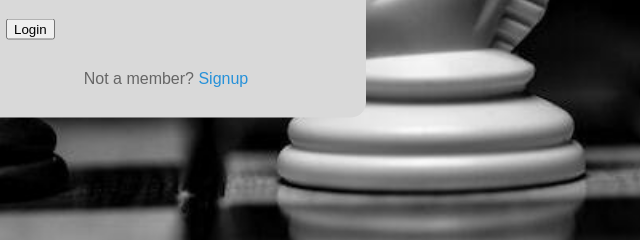
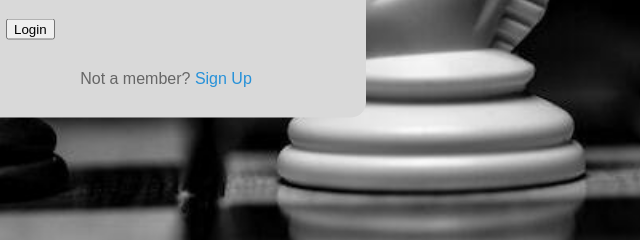
Before and after one commit to Uruguruu/enPassant, a website: page src/Login.html in a window 1280 px wide. Shown: the part 474-714 px from the top of the page, 494-1134 px from the left. Drawn offline with nearby package versions, Linux system fonts and the light colour scheme.

Commit message:
Login trying to fix

```diff
--- a/src/Login.html
+++ b/src/Login.html
@@ -45,7 +45,7 @@
               Login
             </button>
             <div class="signup_link">
-              Not a member?  <a location.href = "/register" >Signup</a>
+              Not a member?  <a href = "/register" >Sign Up</a>
             </div>
         </form>
     </div>
```
